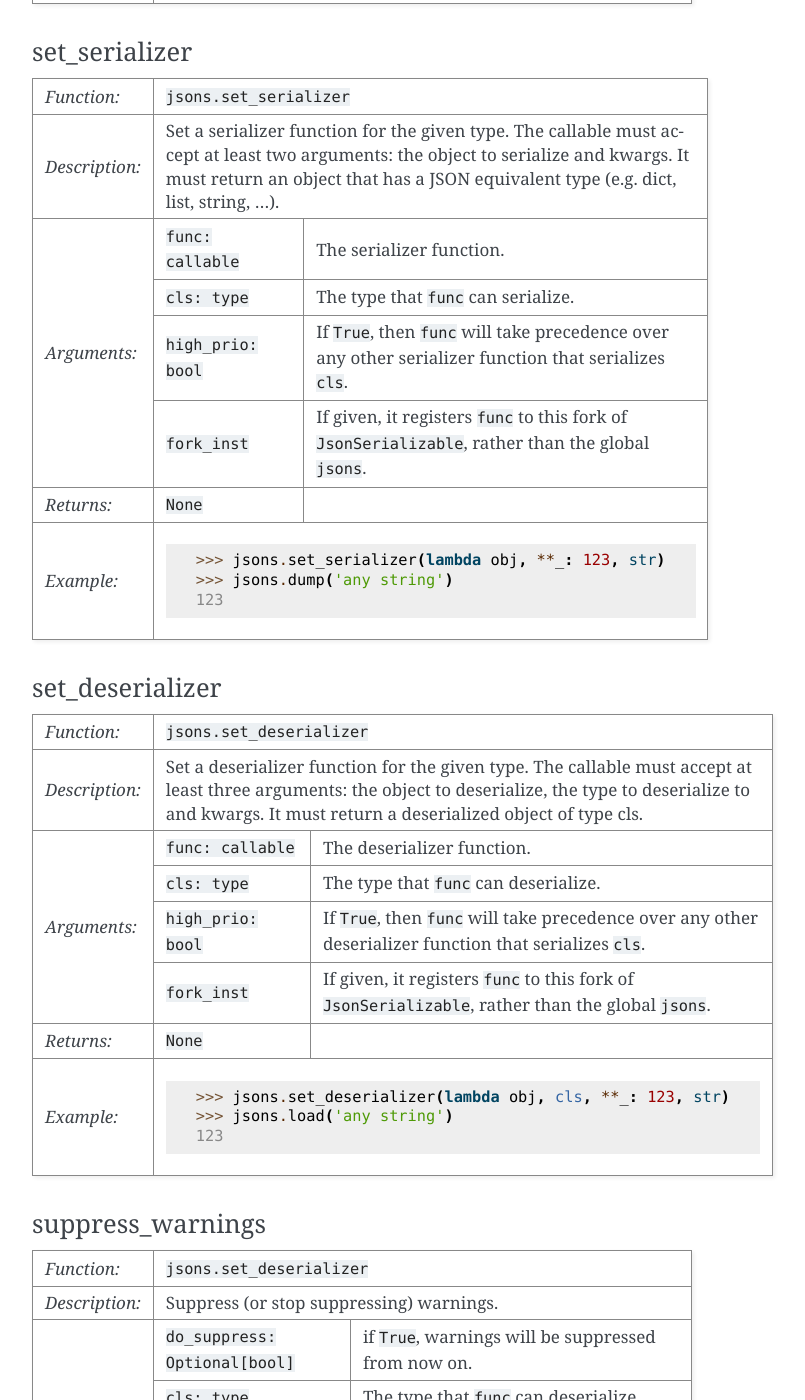
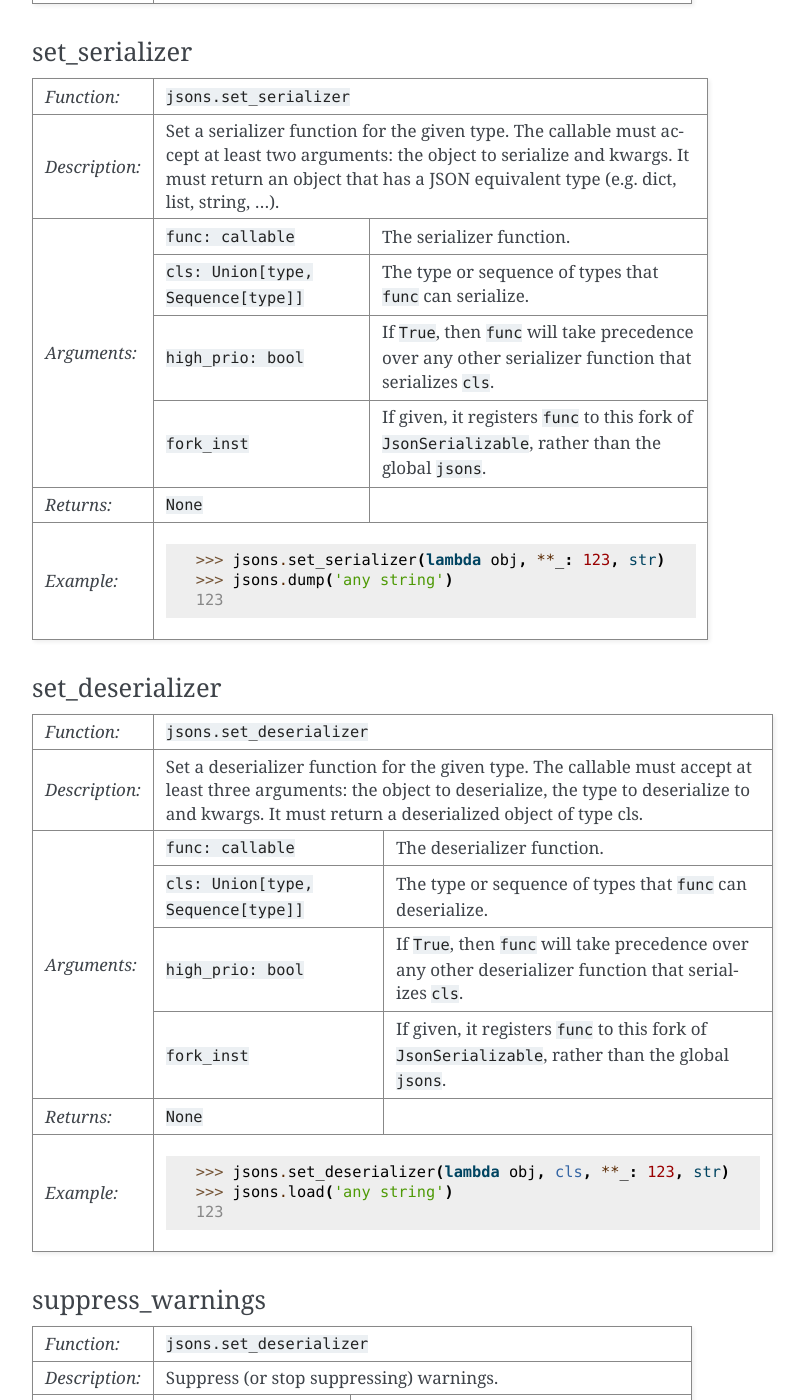
Before and after one commit to ramonhagenaars/jsons, a Sphinx documentation site: the page built from docs/api.rst, in a window 1280 px wide and 1400 px high, scrolled down 4996 px. Shown: the whole window, without its empty margins (388-1193 px from the left). Built offline with Sphinx 7.4.7, drawn with Linux system fonts in a browser that asks for light colours.

Commit message:
Documentation.

```diff
--- a/docs/api.rst
+++ b/docs/api.rst
@@ -239,63 +239,63 @@ loadb
 set_serializer
 ==============
 
-+----------------+----------------------------------------------------------------------------------------------------+
-| *Function:*    | ``jsons.set_serializer``                                                                           |
-+----------------+----------------------------------------------------------------------------------------------------+
-| *Description:* | Set a serializer function for the given type. The callable must accept                             |
-|                | at least two arguments: the object to serialize and kwargs. It must                                |
-|                | return an object that has a JSON equivalent type (e.g. dict, list, string, ...).                   |
-|                |                                                                                                    |
-+----------------+---------------------+------------------------------------------------------------------------------+
-| *Arguments:*   | ``func: callable``  | The serializer function.                                                     |
-+                +---------------------+------------------------------------------------------------------------------+
-|                | ``cls: type``       | The type that ``func`` can serialize.                                        |
-+                +---------------------+------------------------------------------------------------------------------+
-|                | ``high_prio: bool`` | If ``True``, then ``func`` will take precedence over any other serializer    |
-|                |                     | function that serializes ``cls``.                                            |
-+                +---------------------+------------------------------------------------------------------------------+
-|                | ``fork_inst``       | If given, it registers ``func`` to this fork of ``JsonSerializable``, rather |
-|                |                     | than the global ``jsons``.                                                   |
-+----------------+---------------------+------------------------------------------------------------------------------+
-| *Returns:*     | ``None``            |                                                                              |
-+----------------+---------------------+------------------------------------------------------------------------------+
-| *Example:*     | .. code:: python                                                                                   |
-|                |                                                                                                    |
-|                |     >>> jsons.set_serializer(lambda obj, **_: 123, str)                                            |
-|                |     >>> jsons.dump('any string')                                                                   |
-|                |     123                                                                                            |
-+----------------+----------------------------------------------------------------------------------------------------+
++----------------+---------------------------------------------------------------------------------------------------------------------+
+| *Function:*    | ``jsons.set_serializer``                                                                                            |
++----------------+---------------------------------------------------------------------------------------------------------------------+
+| *Description:* | Set a serializer function for the given type. The callable must accept                                              |
+|                | at least two arguments: the object to serialize and kwargs. It must                                                 |
+|                | return an object that has a JSON equivalent type (e.g. dict, list, string, ...).                                    |
+|                |                                                                                                                     |
++----------------+--------------------------------------+------------------------------------------------------------------------------+
+| *Arguments:*   | ``func: callable``                   | The serializer function.                                                     |
++                +--------------------------------------+------------------------------------------------------------------------------+
+|                | ``cls: Union[type, Sequence[type]]`` | The type or sequence of types that ``func`` can serialize.                   |
++                +--------------------------------------+------------------------------------------------------------------------------+
+|                | ``high_prio: bool``                  | If ``True``, then ``func`` will take precedence over any other serializer    |
+|                |                                      | function that serializes ``cls``.                                            |
++                +--------------------------------------+------------------------------------------------------------------------------+
+|                | ``fork_inst``                        | If given, it registers ``func`` to this fork of ``JsonSerializable``, rather |
+|                |                                      | than the global ``jsons``.                                                   |
++----------------+--------------------------------------+------------------------------------------------------------------------------+
+| *Returns:*     | ``None``                             |                                                                              |
++----------------+--------------------------------------+------------------------------------------------------------------------------+
+| *Example:*     | .. code:: python                                                                                                    |
+|                |                                                                                                                     |
+|                |     >>> jsons.set_serializer(lambda obj, **_: 123, str)                                                             |
+|                |     >>> jsons.dump('any string')                                                                                    |
+|                |     123                                                                                                             |
++----------------+---------------------------------------------------------------------------------------------------------------------+
 
 ================
 set_deserializer
 ================
 
-+----------------+----------------------------------------------------------------------------------------------------+
-| *Function:*    | ``jsons.set_deserializer``                                                                         |
-+----------------+----------------------------------------------------------------------------------------------------+
-| *Description:* | Set a deserializer function for the given type. The callable must accept                           |
-|                | at least three arguments: the object to deserialize, the type to deserialize                       |
-|                | to and kwargs. It must return a deserialized object of type cls.                                   |
-|                |                                                                                                    |
-+----------------+---------------------+------------------------------------------------------------------------------+
-| *Arguments:*   | ``func: callable``  | The deserializer function.                                                   |
-+                +---------------------+------------------------------------------------------------------------------+
-|                | ``cls: type``       | The type that ``func`` can deserialize.                                      |
-+                +---------------------+------------------------------------------------------------------------------+
-|                | ``high_prio: bool`` | If ``True``, then ``func`` will take precedence over any other deserializer  |
-|                |                     | function that serializes ``cls``.                                            |
-+                +---------------------+------------------------------------------------------------------------------+
-|                | ``fork_inst``       | If given, it registers ``func`` to this fork of ``JsonSerializable``, rather |
-|                |                     | than the global ``jsons``.                                                   |
-+----------------+---------------------+------------------------------------------------------------------------------+
-| *Returns:*     | ``None``            |                                                                              |
-+----------------+---------------------+------------------------------------------------------------------------------+
-| *Example:*     | .. code:: python                                                                                   |
-|                |                                                                                                    |
-|                |     >>> jsons.set_deserializer(lambda obj, cls, **_: 123, str)                                     |
-|                |     >>> jsons.load('any string')                                                                   |
-|                |     123                                                                                            |
-+----------------+----------------------------------------------------------------------------------------------------+
++----------------+---------------------------------------------------------------------------------------------------------------------+
+| *Function:*    | ``jsons.set_deserializer``                                                                                          |
++----------------+---------------------------------------------------------------------------------------------------------------------+
+| *Description:* | Set a deserializer function for the given type. The callable must accept                                            |
+|                | at least three arguments: the object to deserialize, the type to deserialize                                        |
+|                | to and kwargs. It must return a deserialized object of type cls.                                                    |
+|                |                                                                                                                     |
++----------------+--------------------------------------+------------------------------------------------------------------------------+
+| *Arguments:*   | ``func: callable``                   | The deserializer function.                                                   |
++                +--------------------------------------+------------------------------------------------------------------------------+
+|                | ``cls: Union[type, Sequence[type]]`` | The type or sequence of types that ``func`` can deserialize.                 |
++                +--------------------------------------+------------------------------------------------------------------------------+
+|                | ``high_prio: bool``                  | If ``True``, then ``func`` will take precedence over any other deserializer  |
+|                |                                      | function that serializes ``cls``.                                            |
++                +--------------------------------------+------------------------------------------------------------------------------+
+|                | ``fork_inst``                        | If given, it registers ``func`` to this fork of ``JsonSerializable``, rather |
+|                |                                      | than the global ``jsons``.                                                   |
++----------------+--------------------------------------+------------------------------------------------------------------------------+
+| *Returns:*     | ``None``                             |                                                                              |
++----------------+--------------------------------------+------------------------------------------------------------------------------+
+| *Example:*     | .. code:: python                                                                                                    |
+|                |                                                                                                                     |
+|                |     >>> jsons.set_deserializer(lambda obj, cls, **_: 123, str)                                                      |
+|                |     >>> jsons.load('any string')                                                                                    |
+|                |     123                                                                                                             |
++----------------+---------------------------------------------------------------------------------------------------------------------+
 
 =================
 suppress_warnings
```
Also changed, not shown: README.rst (+6 -5 lines).
